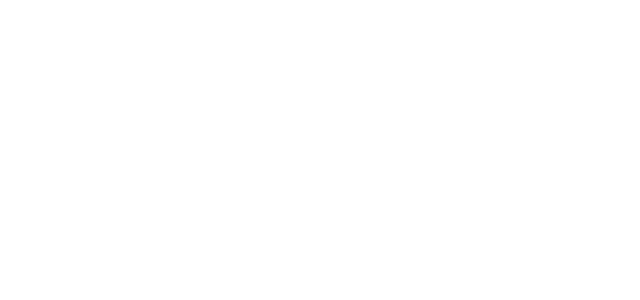
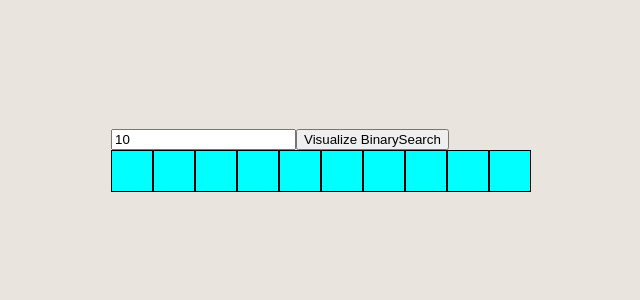
Before and after one commit to MaxVinichenko/arraySearchVisualizer, a React (Create React App) app in the folder my-app/: page / in a window 1280 px wide. Shown: the top 300 px of the page, without its empty margins (17-657 px from the left). Built offline with nearby package versions, Linux system fonts and the light colour scheme.

Commit message:
Basic Structure & NodeGrid

```diff
--- a/my-app/src/AlgorithmVisualizer/AlgorithmVisualizer.css
+++ b/my-app/src/AlgorithmVisualizer/AlgorithmVisualizer.css
@@ -0,0 +1,4 @@
+.container{
+    display: flex;
+
+}
--- a/my-app/src/AlgorithmVisualizer/AlgorithmVisualizer.jsx
+++ b/my-app/src/AlgorithmVisualizer/AlgorithmVisualizer.jsx
@@ -1,11 +1,51 @@
-import React from "react";
+import React, { useState, useRef, useEffect } from "react";
 import "./AlgorithmVisualizer.css";
+import Node from "./Node/Node.jsx";
 
-export default function AlgorithmVisualizer () {
+
+export default function AlgorithmVisualizer() {
+
+  //number of elements to sort through (userInput)
+  const nElements =useRef();
+  const [nodes, setNodes] = useState([]);
+
+  //creates nodes based of nElements
+  const handleSetNodes =  () => {
+    let count = nElements.current.value;
+    let grid = [];
+
+    console.log(count);
+    while (count > 0){
+      grid.push([])
+      count-=1
+    }
+    setNodes([...grid]);
+  }
+
+  //Mounting the grid on start
+  useEffect(()=>{
+    handleSetNodes();
+  }, [])
+
+
+  function handleVisualizeBinarySearch () {
+    //Just needs to change colours of nodes when you press it
+
+  }
 
 
 
-    return(
-        <div></div>
-    );
+  return (
+    <>
+    <input type='number' ref={nElements} defaultValue={10} onChange={handleSetNodes}></input>
+    <button onClick={handleVisualizeBinarySearch}>Visualize BinarySearch</button>
+
+    <div className="container">
+        {nodes.map((node) => {
+            return (<Node></Node>);
+        })}
+    </div>
+    </>
+  );
+
 }
--- a/my-app/src/AlgorithmVisualizer/Node/Node.css
+++ b/my-app/src/AlgorithmVisualizer/Node/Node.css
@@ -0,0 +1,6 @@
+.node{
+  width: 40px;
+  height: 40px;
+  background-color: aqua;
+  border: 1px solid black;
+}
--- a/my-app/src/AlgorithmVisualizer/Node/Node.jsx
+++ b/my-app/src/AlgorithmVisualizer/Node/Node.jsx
@@ -1 +1,17 @@
 import React from "react";
+import "./Node.css"
+
+export default function Node() {
+
+
+
+
+
+  return (
+  <div
+  className="node"
+
+
+  ></div>
+  );
+}
--- a/my-app/src/App.js
+++ b/my-app/src/App.js
@@ -1,11 +1,14 @@
 import './App.css';
 import React, { useState, useRef, useEffect } from "react";
+import AlgorithmVisualizer from './AlgorithmVisualizer/AlgorithmVisualizer';
 
 
 function App() {
+
+
   return (
     <div className="App">
-
+      <AlgorithmVisualizer></AlgorithmVisualizer>
     </div>
   );
 }
--- a/my-app/src/index.css
+++ b/my-app/src/index.css
@@ -1,10 +1,11 @@
 body {
-  margin: 0;
+  margin: 10vw;
   font-family: -apple-system, BlinkMacSystemFont, 'Segoe UI', 'Roboto', 'Oxygen',
     'Ubuntu', 'Cantarell', 'Fira Sans', 'Droid Sans', 'Helvetica Neue',
     sans-serif;
   -webkit-font-smoothing: antialiased;
   -moz-osx-font-smoothing: grayscale;
+  background-color: rgb(233, 228, 221);
 }
 
 code {
--- a/my-app/src/index.js
+++ b/my-app/src/index.js
@@ -6,6 +6,6 @@
 const root = ReactDOM.createRoot(document.getElementById('root'));
 root.render(
   <React.StrictMode>
-    <App />
+    <App></App>
   </React.StrictMode>
 );
```
Also changed, not shown: my-app/public/index.html (line endings or trailing spaces), my-app/public/manifest.json, my-app/src/Algorithms/binarySearch.js (renamed from my-app/src/Algorithms/binarySearch.jsx).
